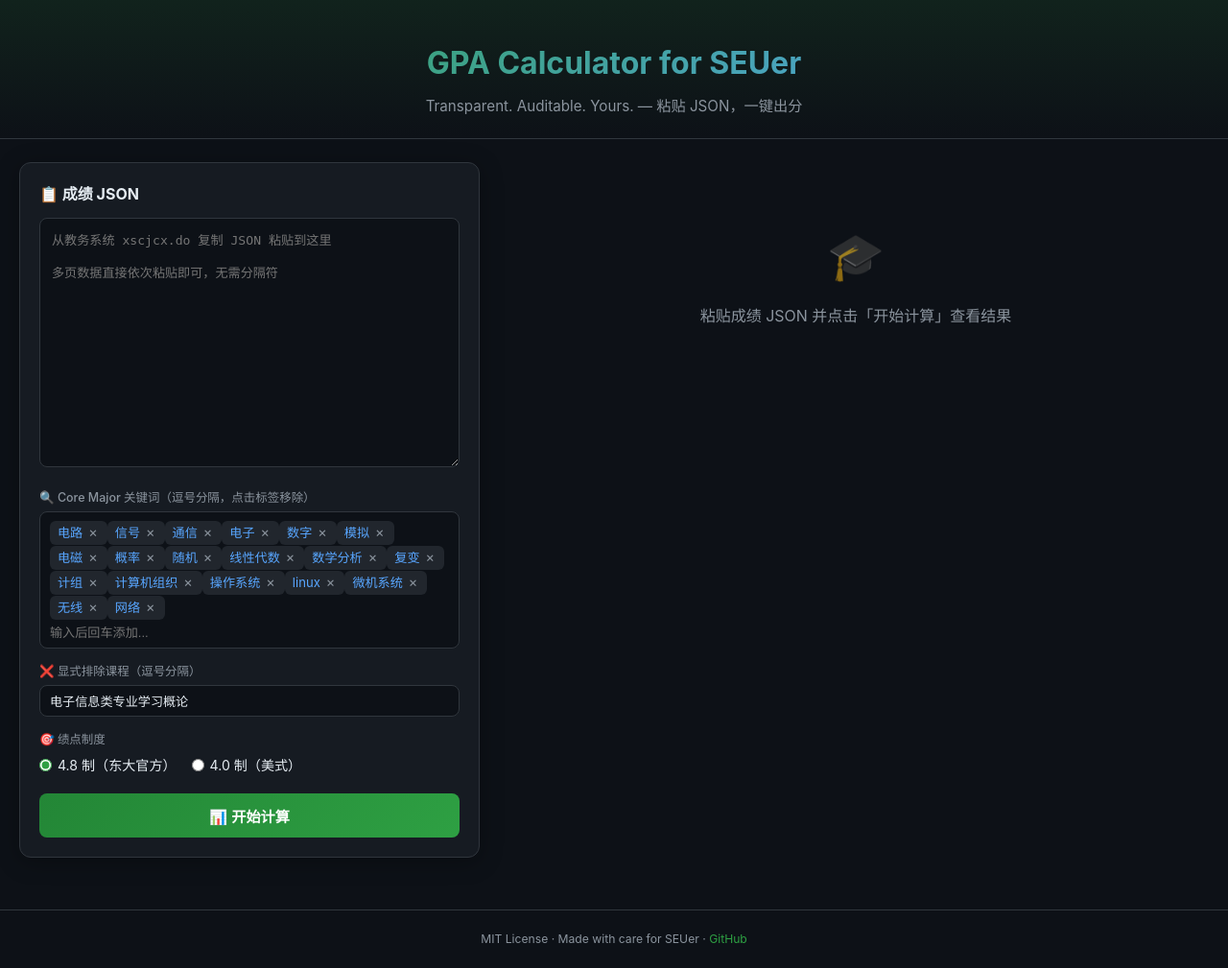
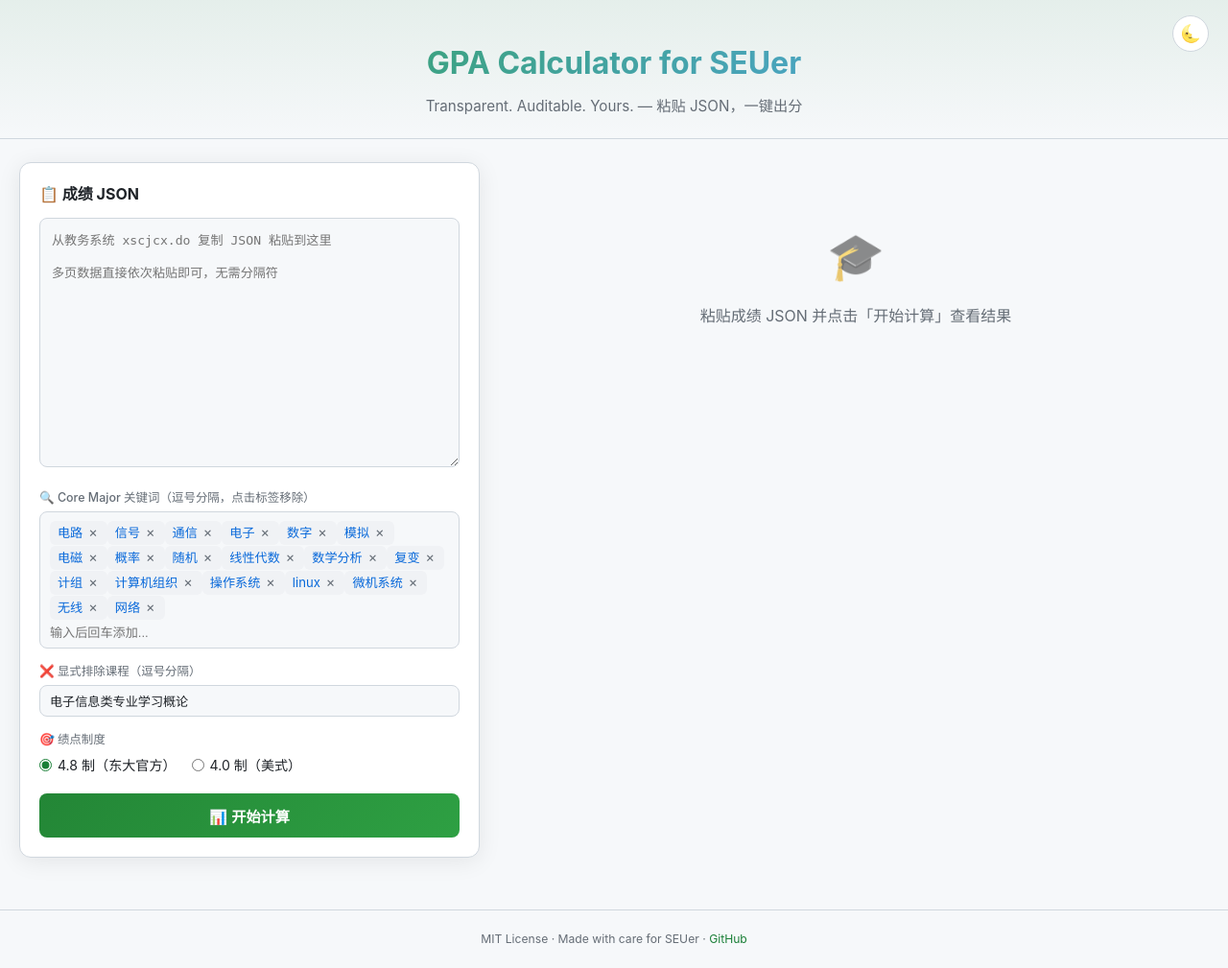
Before and after one commit to EasonWheng/GPA-Calculator-For-SEUer, a Flask app: page / in a window 1280 px wide. Shown: the whole page at 96% size. Run offline with Flask 3, Linux system fonts and the light colour scheme.

Commit message:
feat: add light/dark theme toggle to web UI
- Auto-detects system color scheme preference on first visit
- Manual toggle button in header (sun/moon icon)
- Preference saved to localStorage
- All CSS variables adapted for light theme readability

Co-Authored-By: Claude Opus 4.7 <noreply@anthropic.com>

```diff
--- a/webapp/templates/index.html
+++ b/webapp/templates/index.html
@@ -21,6 +21,20 @@
     --radius-sm: 8px;
     --shadow: 0 4px 24px rgba(0,0,0,.3);
   }
+  [data-theme="light"] {
+    --bg: #f6f8fa;
+    --surface: #ffffff;
+    --surface2: #f0f2f5;
+    --border: #d0d7de;
+    --text: #1f2328;
+    --text2: #656d76;
+    --accent: #1a7f37;
+    --accent2: #238636;
+    --warn: #9a6700;
+    --danger: #cf222e;
+    --blue: #0969da;
+    --shadow: 0 4px 24px rgba(0,0,0,.08);
+  }
 
   * { margin: 0; padding: 0; box-sizing: border-box; }
   body {
@@ -37,6 +51,10 @@
     padding: 40px 20px 20px;
     background: linear-gradient(180deg, rgba(46,160,67,.12) 0%, transparent 100%);
     border-bottom: 1px solid var(--border);
+    position: relative;
+  }
+  [data-theme="light"] header {
+    background: linear-gradient(180deg, rgba(26,127,55,.08) 0%, transparent 100%);
   }
   header h1 {
     font-size: 2rem;
@@ -230,11 +248,23 @@
     border-top: 1px solid var(--border); margin-top: 30px;
   }
   footer a { color: var(--accent); text-decoration: none; }
+
+  /* ---- Theme Toggle ---- */
+  .theme-btn {
+    position: absolute; top: 16px; right: 20px;
+    width: 38px; height: 38px;
+    border: 1px solid var(--border); border-radius: 50%;
+    background: var(--surface); color: var(--text2); cursor: pointer;
+    font-size: 1.1rem; display: flex; align-items: center; justify-content: center;
+    transition: background .2s, color .2s, border-color .2s;
+  }
+  .theme-btn:hover { color: var(--text); border-color: var(--accent); }
 </style>
 </head>
 <body>
 
 <header>
+  <button class="theme-btn" id="theme-btn" onclick="toggleTheme()" title="切换日间/夜晚模式">&#x1F31E;</button>
   <h1>GPA Calculator for SEUer</h1>
   <p>Transparent. Auditable. Yours. — 粘贴 JSON，一键出分</p>
 </header>
@@ -484,6 +514,38 @@ function renderTable(courses) {
   `).join("");
 }
 
+// ===================== Theme =====================
+const THEME_KEY = "gpa-calc-theme";
+
+function getSystemTheme() {
+  return window.matchMedia("(prefers-color-scheme: light)").matches ? "light" : "dark";
+}
+
+function applyTheme(t) {
+  if (t === "light") {
+    document.documentElement.setAttribute("data-theme", "light");
+    document.getElementById("theme-btn").innerHTML = "&#x1F31C;";
+  } else {
+    document.documentElement.removeAttribute("data-theme");
+    document.getElementById("theme-btn").innerHTML = "&#x1F31E;";
+  }
+}
+
+function toggleTheme() {
+  const current = document.documentElement.hasAttribute("data-theme") ? "light" : "dark";
+  const next = current === "light" ? "dark" : "light";
+  applyTheme(next);
+  localStorage.setItem(THEME_KEY, next);
+}
+
+(function loadTheme() {
+  const saved = localStorage.getItem(THEME_KEY);
+  applyTheme(saved || getSystemTheme());
+  window.matchMedia("(prefers-color-scheme: light)").addEventListener("change", e => {
+    if (!localStorage.getItem(THEME_KEY)) applyTheme(e.matches ? "light" : "dark");
+  });
+})();
+
 // ===================== Startup =====================
 init();
 </script>
```
Also changed, not shown: 1 other file.
